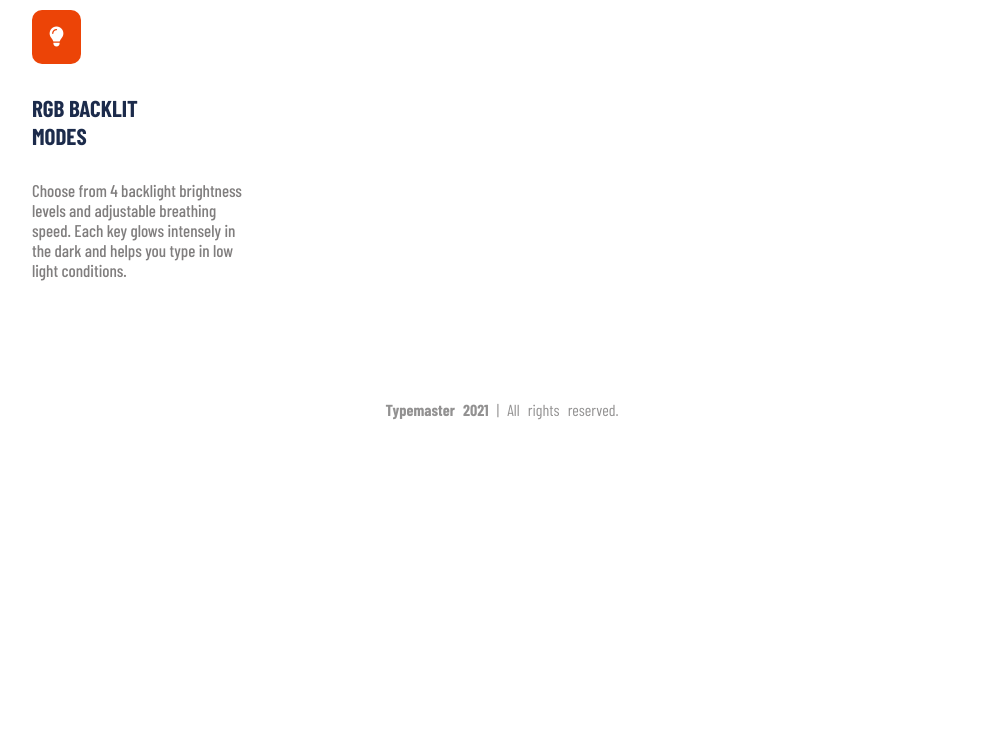
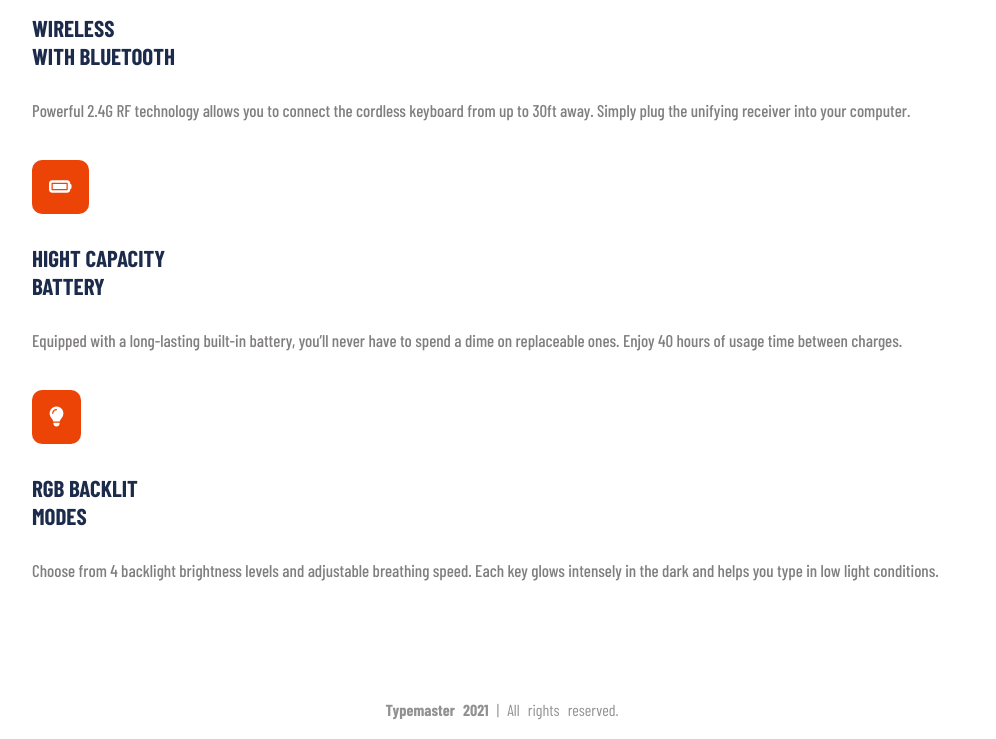
Before and after one commit to Sabari-Dev/Typemaster_keyboard, a plain HTML site: page index.html in a window 1280 px wide. Shown: the part 1480-2219 px from the top of the page, without its empty margins (138-1134 px from the left). Before the commit the page ends 1919 px from the top, so only its background shows below. Drawn offline with nearby package versions, Linux system fonts and the light colour scheme; a web font is replaced by a local one.

Commit message:
Update style.css

```diff
--- a/style.css
+++ b/style.css
@@ -163,7 +163,7 @@ span {
 }
 .features {
   padding: 20px;
-  width: 250px;
+  min-width: 200px;
   border-radius: 30px;
 }
 .features:hover {
```
